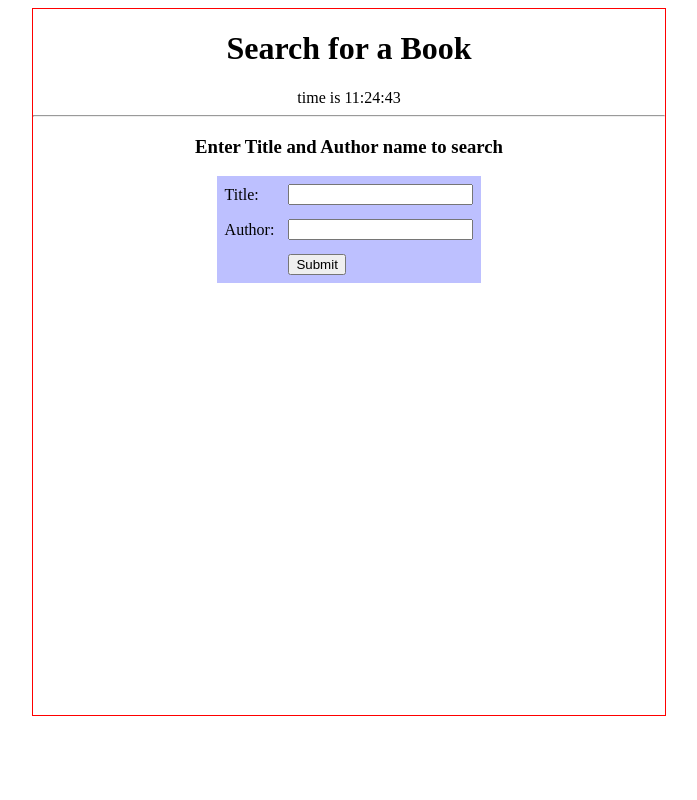
After one commit to fumblehool/Academic_projects, a PHP site: page /student/booksearch.php in a window 1280 px wide. The commit adds this page. Shown: the whole page, without its empty margins (291-988 px from the left). Run offline with PHP 8.4, Linux system fonts and the light colour scheme.

Commit message:
Added pages for student functions

```diff
--- /dev/null
+++ b/dbms_project/student/booksearch.php
@@ -0,0 +1,67 @@
+<html>
+<head>
+	<title>Student Book Search </title>
+</head>
+<body>
+<div id="content" style="height:90%;width:50%;border:1px solid red;margin:auto;">
+<center>
+<h1> Search for a Book </h1>
+<?php
+	date_default_timezone_set('Asia/Kolkata');
+	echo "time is " . date("h:i:s") . "<br>";
+?>
+<hr>
+<h3>Enter Title and Author name to search </h3>
+<FORM action="booksearch.php" method ="POST">
+	<table bgcolor="bdc0ff" cellpadding="6">
+		<tr>
+			<td>Title: </td>
+			<td><INPUT type="text" name="searchtitle"></td>
+		</tr>
+		<tr>
+			<td>Author: </td>
+			<td><INPUT type="text" name="searchauthor"></td>
+		</tr>
+		<tr>
+			<td></td>
+			<td><INPUT type="submit" name="submit" value="Submit"></td>
+		</tr>
+	</table>
+</FORM>
+<br/>
+	<?php
+	 if(isset($_POST['searchtitle']) && isset($_POST['searchauthor'])){
+		 $title = $_POST['searchtitle'];
+		 $author = $_POST['searchauthor'];
+		 $conn = new mysqli('localhost','root','','dbms');
+		 $query = "SELECT * FROM book WHERE "."title='$title' AND author='$author'";
+		 $result = $conn->query($query);
+		 if(!$result){
+			 echo "There is some problem in the system";
+			 exit();
+		 }
+		 $row = $result->num_rows;
+
+		 if($row>=1){
+		 echo "<ul>";
+
+		 for($j=0;$j<$row;++$j)
+		 {
+			$result->data_seek($j);
+			$row = $result->fetch_array(MYSQLI_ASSOC);
+			if($row['title']){
+			echo "<li> ".$row['title']. " By ". $row['author']. " is available.". "</li>";
+			}
+		 }
+		 echo "</ul>";
+		 }
+		 else {
+			 echo "<center><h3>Sorry, The Book does not exist in Database	</h3></center>";
+		 }
+		 echo "<center><a href=index.php> Return to home page </a></center>";
+	}
+?>
+</center>
+</div>
+</body>
+</html>
```
Also changed, not shown: dbms_project/student/index.php (+3 -8 lines), dbms_project/student/showallbooks.php (added, +44 -0 lines).
